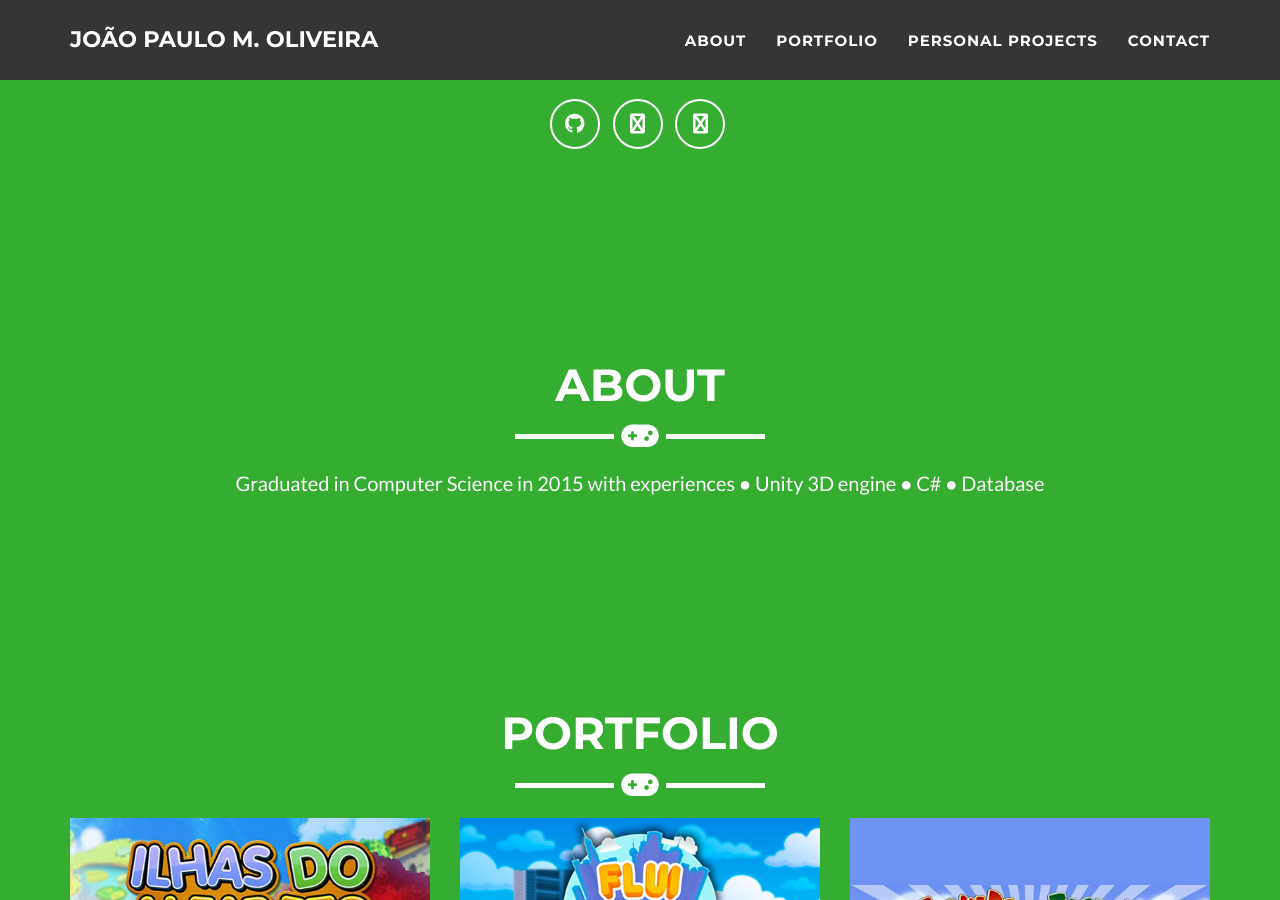
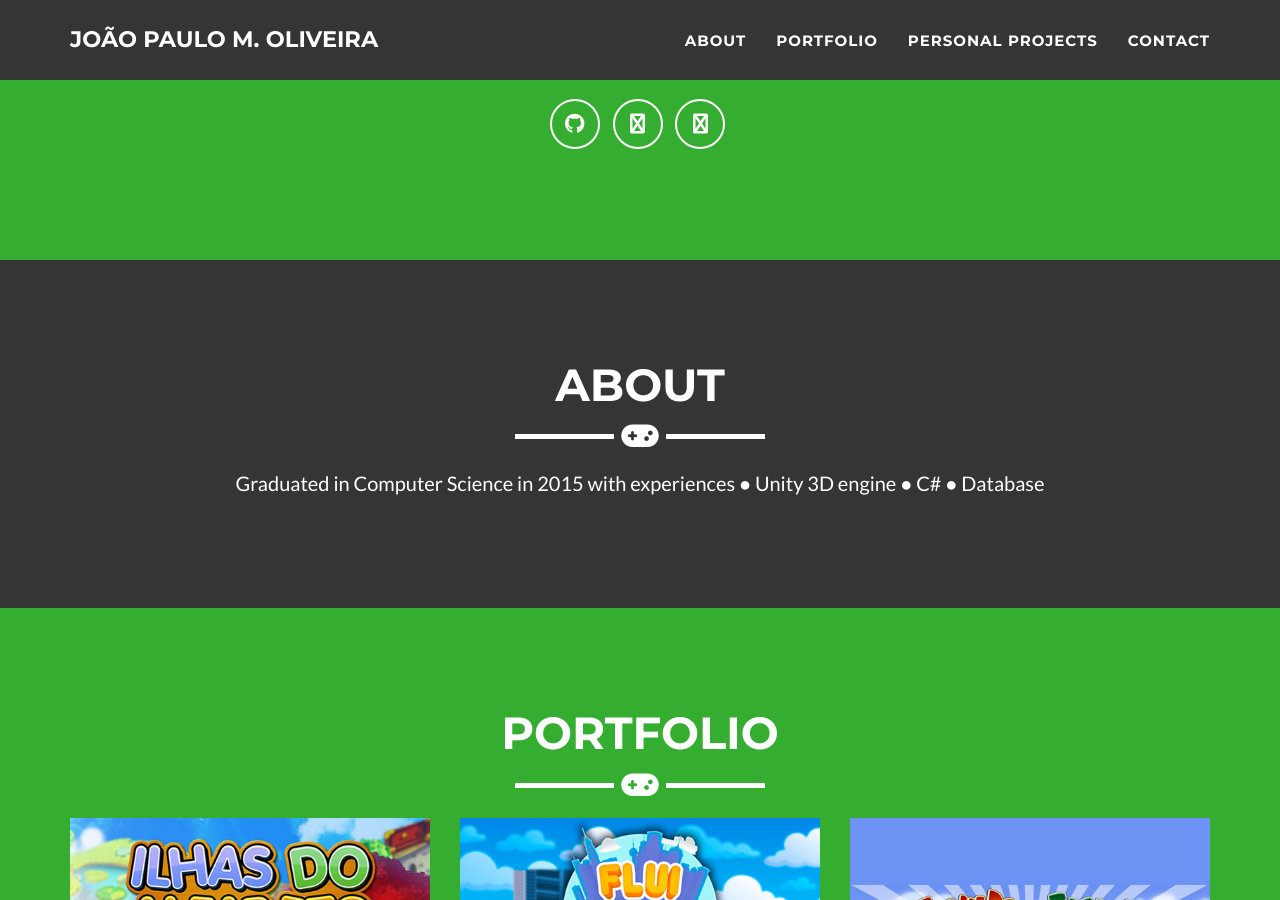
Before and after one commit to jottap/jottap.github.io, a Jekyll site: the page built from index.html, in a window 1280 px wide and 900 px high, scrolled down 651 px. Built offline with Jekyll 4.4.1, drawn with Linux system fonts in a browser that asks for light colours; nearby versions of some CDN libraries.

Commit message:
Change colors

```diff
--- a/_includes/about.html
+++ b/_includes/about.html
@@ -1,10 +1,10 @@
  <!-- About Section -->
-    <section class="success" id="about">
+    <section id="about" class="dark">
         <div class="container">
             <div class="row">
                 <div class="col-lg-12 text-center">
                     <h2>About</h2>
-                    <hr class="star-light">
+                    <hr class="star-dark">
                 </div>
             </div>
             <div class="row">
--- a/_includes/contact_static.html
+++ b/_includes/contact_static.html
@@ -1,10 +1,10 @@
 <!-- Contact Section -->
-<section id="contact">
+<section id="contact" class="dark">
 	<div class="container">
 		<div class="row">
 			<div class="col-lg-12 text-center">
 				<h2>Contact Me</h2>
-				<hr class="star-primary">
+				<hr class="star-dark">
 			</div>
 		</div>
 		<div class="row">
--- a/_includes/footer.html
+++ b/_includes/footer.html
@@ -1,5 +1,6 @@
     <!-- Footer -->
     <footer class="text-center">
+        <section class="success" id="footer">
         <div class="footer-above">
             <div class="container">
                 <div class="row">
@@ -10,7 +11,7 @@
                         <ul class="list-inline">
                             {% for network in site.social %}
                             <li>
-                                <a href="{{ network.url }}" class="btn-social btn-outline"><i class="fa fa-fw fa-{{ network.title }}"></i></a>
+                                <a href="{{ network.url }}" class="btn-social btn-outline"><i class="fa-brands fa-{{ network.title }}"></i></a>
                             </li>
 		                    {% endfor %}
                         </ul>
@@ -31,6 +32,7 @@
                 </div>
             </div>
         </div>
+    </section>
     </footer>
 
     <!-- Scroll to Top Button (Only visible on small and extra-small screen sizes) -->
```
